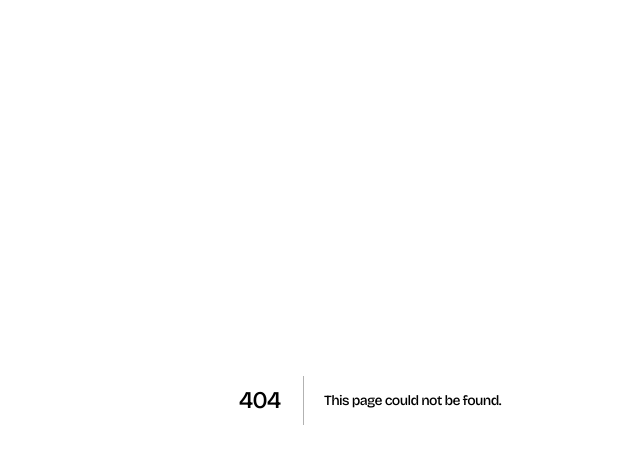
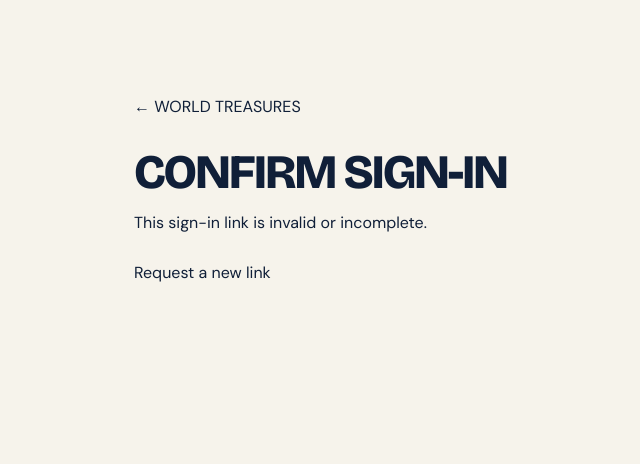
Before and after one commit to abdullahsaqibb/world-treasures-prod, a Next.js app: page /account/verify in a window 1280 px wide. Before the commit this address had no page. Shown: the top 464 px of the page, without its empty margins (270-910 px from the left). Built offline with nearby package versions, Linux system fonts and the light colour scheme.

Commit message:
feat: confirm one-time account links only after explicit user action

```diff
--- /dev/null
+++ b/src/app/account/verify/page.tsx
@@ -0,0 +1,17 @@
+import Link from "next/link";
+import type {Metadata} from "next";
+export const metadata:Metadata={title:"Verify customer sign-in",robots:{index:false,follow:false}};
+export const dynamic="force-dynamic";
+export default async function VerifyAccountPage({searchParams}:{searchParams:Promise<{token?:string}>}){
+ const {token}=await searchParams;
+ const valid=typeof token==="string"&&/^[A-Za-z0-9_-]{43}$/.test(token);
+ return <main style={{maxWidth:520,margin:"9vh auto",padding:24}}>
+  <Link href="/">← WORLD TREASURES</Link>
+  <h1 style={{fontSize:48,margin:"30px 0 12px"}}>CONFIRM SIGN-IN</h1>
+  <p style={{lineHeight:1.7,marginBottom:25}}>{valid?"Confirm to securely open your customer account.":"This sign-in link is invalid or incomplete."}</p>
+  {valid?<form method="post" action="/api/customer/auth/verify">
+    <input type="hidden" name="token" value={token}/>
+    <button type="submit" style={{background:"var(--ink,#24271f)",color:"white",padding:16,borderRadius:4}}>Confirm my sign-in</button>
+  </form>:<Link href="/account/login">Request a new link</Link>}
+ </main>;
+}
```
